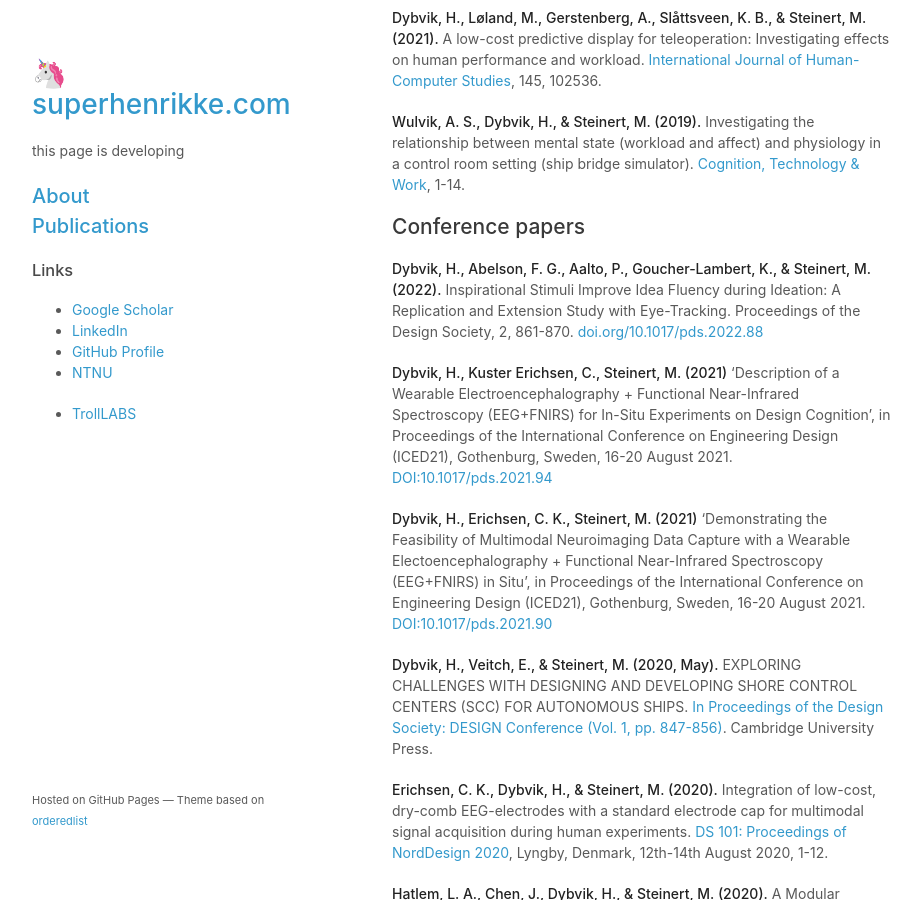
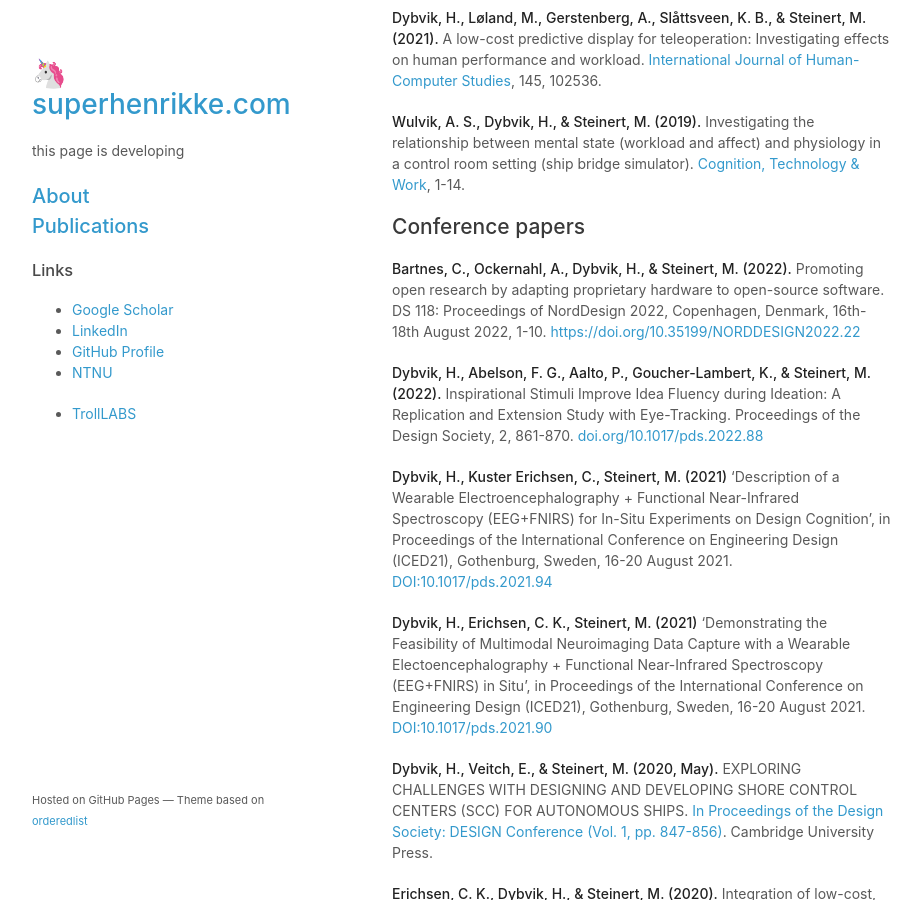
Before and after one commit to superhenrikke/superhenrikke.github.io, a Jekyll site: the page built from publications.md, in a window 1280 px wide and 900 px high, scrolled down 311 px. Shown: the whole window, without its empty margins (178-1099 px from the left). Built offline with Jekyll 4.4.1, drawn with Linux system fonts in a browser that asks for light colours; our own code applies the rules of GitHub Pages for plain Markdown files; a script that is not in the unit is left out.

Commit message:
Update publications.md

```diff
--- a/publications.md
+++ b/publications.md
@@ -12,6 +12,8 @@
 
 
 ## Conference papers
+
+**Bartnes, C., Ockernahl, A., Dybvik, H., & Steinert, M. (2022).** Promoting open research by adapting proprietary hardware to open-source software. DS 118: Proceedings of NordDesign 2022, Copenhagen, Denmark, 16th-18th August 2022, 1-10. [https://doi.org/10.35199/NORDDESIGN2022.22 ](https://doi.org/10.35199/NORDDESIGN2022.22)
 
 **Dybvik, H., Abelson, F. G., Aalto, P., Goucher-Lambert, K., & Steinert, M. (2022).** Inspirational Stimuli Improve Idea Fluency during Ideation: A Replication and Extension Study with Eye-Tracking. Proceedings of the Design Society, 2, 861-870. [doi.org/10.1017/pds.2022.88](https://doi.org/10.1017/pds.2022.88)
 
```
